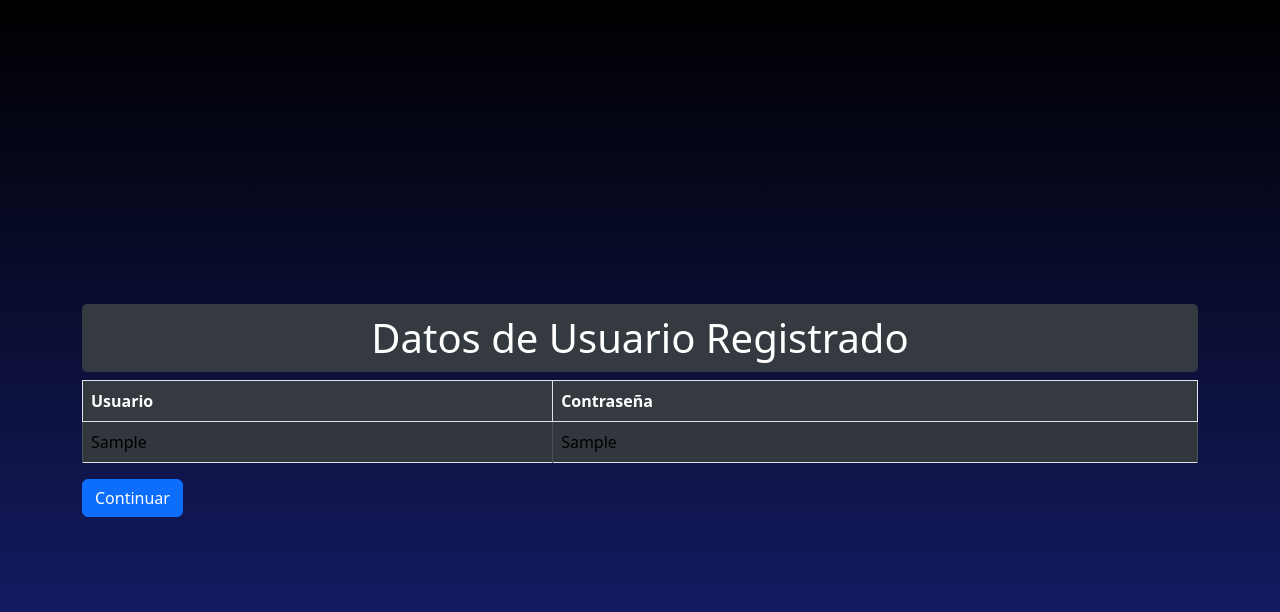
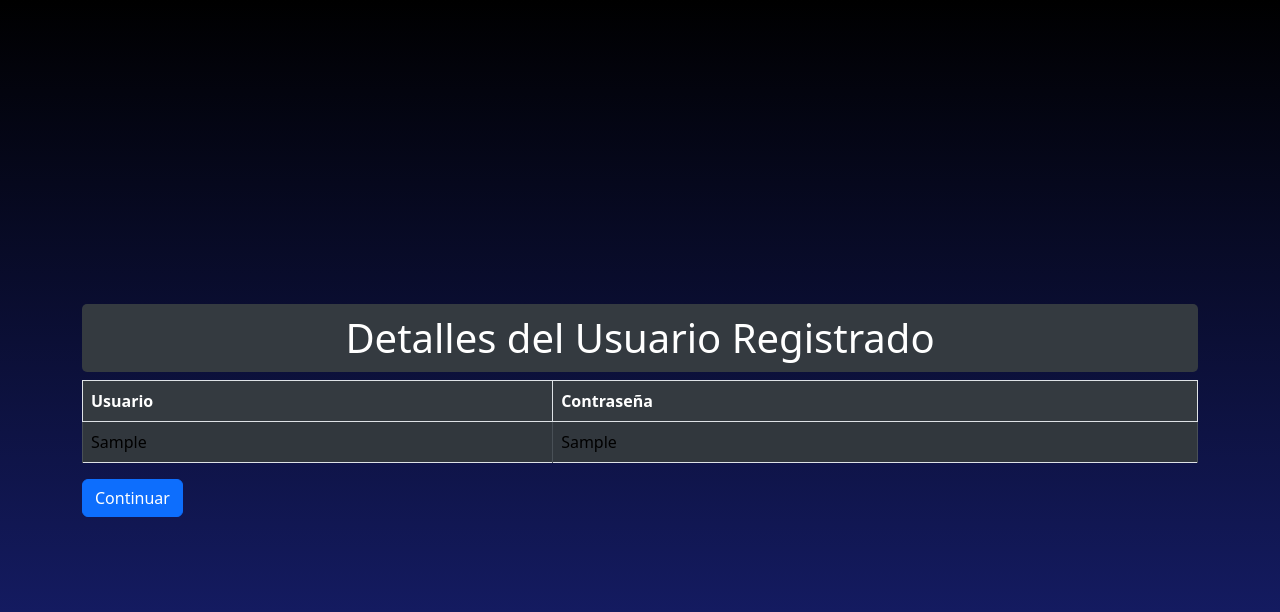
Before and after one commit to Naxl29/PROYECTO-ARDUINO, a PHP site: page /Views/usuario/show.php?id=1 in a window 1280 px wide. Shown: the top 612 px of the page. Run offline with PHP 8.4, Linux system fonts and the light colour scheme; tables that the repository leaves empty or names only in its code hold one stand-in row (values such as "Sample post").

Commit message:
Comentarios añadidos a las funciones

```diff
--- a/Controllers/UsuarioController.php
+++ b/Controllers/UsuarioController.php
@@ -19,7 +19,7 @@ class UsuarioController{
     public function see(){
         return ($this->model->see()) ? $this->model->see() : false;
     }
-
+    //Función para tomar el id del último usuario que se creó y mostrar los detalles de su creación
     public function show($id){
         return ($this->model->show($id) != false) ? $this->model->show($id) : header("Location:index.php");
     }
--- a/Models/UsuarioModel.php
+++ b/Models/UsuarioModel.php
@@ -1,5 +1,4 @@
 <?php
-
 class UsuarioModel{
     private $PDO;
 
@@ -25,7 +24,6 @@ class UsuarioModel{
         return ($stmt->execute()) ? $stmt->fetchAll() : false;
     }
 
-
     // Función para iniciar sesión
     public function login($usuario, $contrasena){
         $stmt = $this->PDO->prepare("SELECT * FROM usuarios WHERE usuario = :usuario AND contrasena = :contrasena");
@@ -35,7 +33,8 @@ class UsuarioModel{
         return ($stmt->rowCount() > 0) ? $stmt->fetch() : false;
     }
 
-      public function show($id){   // Esta función será para mostrar los detalles de cada usuario cuando se crea
+    //Función para mostrar los detalles del usuario creado
+    public function show($id){
         $stmt = $this->PDO->prepare("
             SELECT
                 *
--- a/Views/usuario/button.php
+++ b/Views/usuario/button.php
@@ -1,4 +1,5 @@
 <?php
+//Acá se muestra el apartado que contiene el botón que encenderá y apagará el bombillo
     require_once ("c://laragon/www/PROYECTO-ARDUINO/Views/head/head.php");
     require_once ("c://laragon/www/PROYECTO-ARDUINO/Controllers/UsuarioController.php");
 ?>
--- a/Views/usuario/create.php
+++ b/Views/usuario/create.php
@@ -1,4 +1,5 @@
 <?php
+//Vista que contiene el formulario de para crear un nuevo usuario
     require_once("c://laragon/www/PROYECTO-ARDUINO/Views/head/head.php");
 ?>
 <link rel="stylesheet" href="/PROYECTO-ARDUINO/css/Registro.css">
@@ -17,7 +18,6 @@
             <label for="contrasena">Contraseña</label>
         </div>
 
-
         <button type="submit" class="custom-button">
             Iniciar
         </button>
--- a/Views/usuario/see.php
+++ b/Views/usuario/see.php
@@ -1,4 +1,5 @@
 <?php
+//Apartado para ver el historial
     require_once ("c://laragon/www/PROYECTO-ARDUINO/Views/head/head.php");
     require_once ("c://laragon/www/PROYECTO-ARDUINO/Controllers/UsuarioController.php");
     $obj = new UsuarioController();
--- a/Views/usuario/show.php
+++ b/Views/usuario/show.php
@@ -9,7 +9,7 @@ $data = $obj->show($_GET['id']);
 
 <link rel="stylesheet" href="/PROYECTO-ARDUINO/css/Registro.css">
 <div class="container">
-        <h1 class="text-center">Datos de Usuario Registrado</h1>
+        <h1 class="text-center">Detalles del Usuario Registrado</h1>
         <table class="table table-striped table-bordered table-hover">
             <thead>
                 <tr>
--- a/index.php
+++ b/index.php
@@ -1,4 +1,5 @@
 <?php
+//Apartado inicial que contiene las opciones de Iniciar sesión y Registrarse
     require_once("c://laragon/www/PROYECTO-ARDUINO/Views/head/head.php");
 ?>
 <link rel="stylesheet" href="/PROYECTO-ARDUINO/css/styles.css">
```
